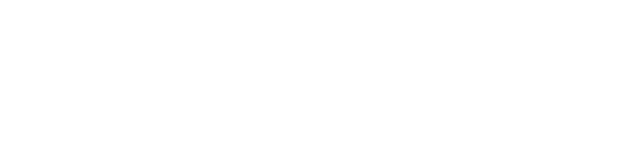
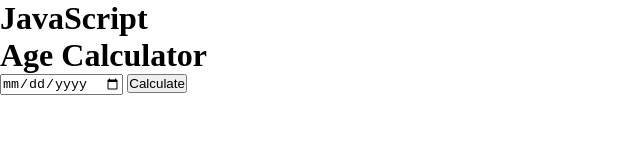
Before and after one commit to riteshK8055/Age-Calculator, a plain HTML site: page index.html in a window 1280 px wide. Shown: the whole page, without its empty margins (0-640 px from the left). Drawn offline with Linux system fonts and the light colour scheme.

Commit message:
html code for basic structuring completed

```diff
--- a/index.html
+++ b/index.html
@@ -8,6 +8,15 @@
 </head>
 <body>
 
+    <div class="container">
+        <div class="calculator">
+            <h1>JavaScript<br><span>Age Calculator</span> </h1>
+            <div class="input-box">
+                <input type="date" id="date">
+                <button>Calculate</button>
+            </div>
+        </div>
+    </div>
 
 
     <script src="script.js"></script>
```
